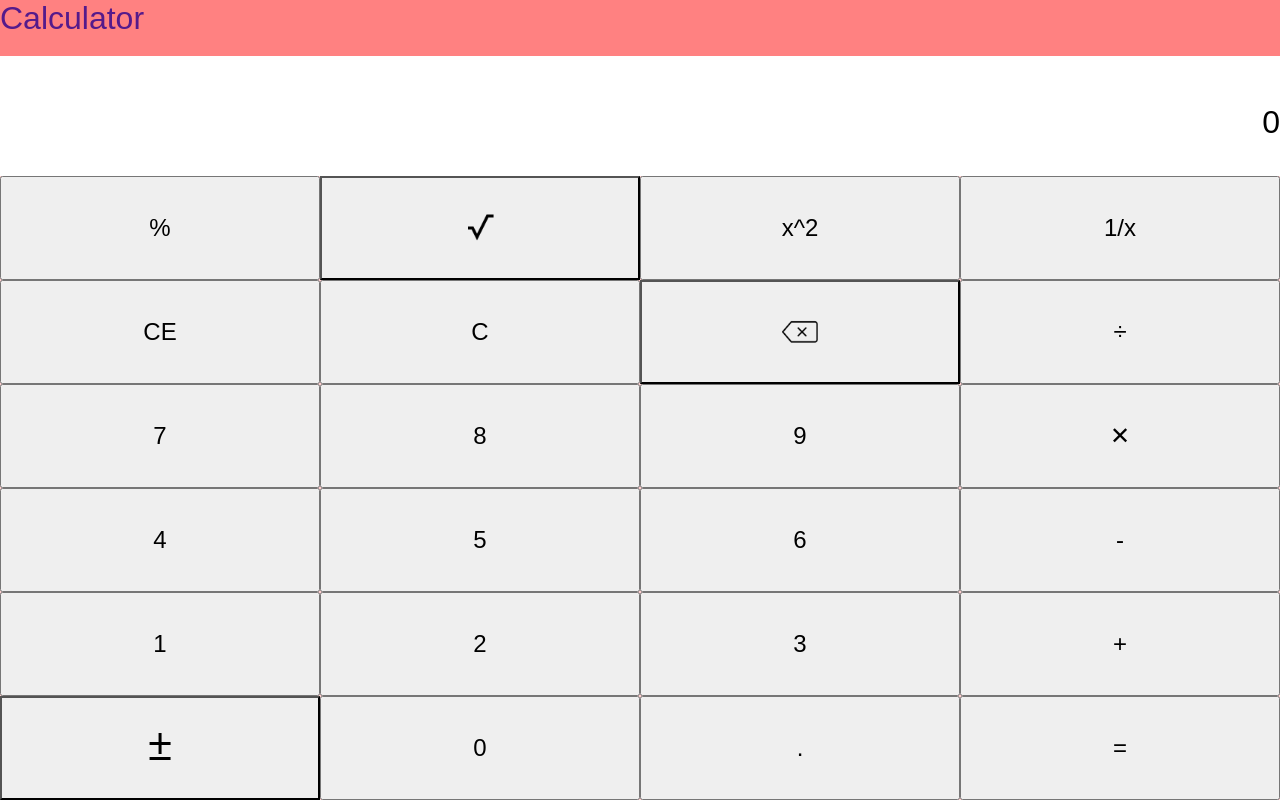
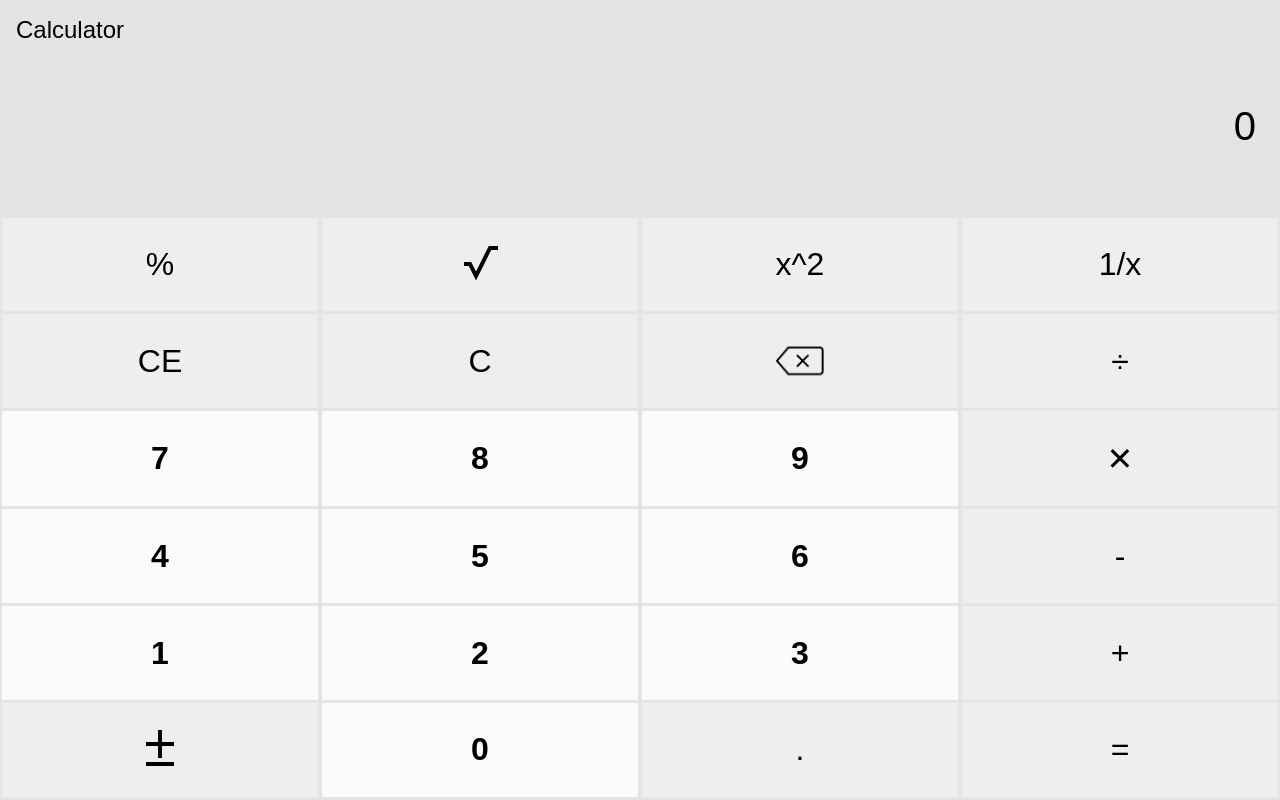
Before and after one commit to skr571999/calculator, a website: page src/html/index.html in a window 1280 px wide. Drawn offline with nearby package versions, Linux system fonts and the light colour scheme; files that its build step writes are made by us from their sources; files whose address does not match are found by name.

Commit message:
add the style to buttons  and add the icon

```diff
--- a/src/html/index.html
+++ b/src/html/index.html
@@ -6,13 +6,16 @@
     <meta name="viewport" content="width=device-width, initial-scale=1.0">
     <meta http-equiv="X-UA-Compatible" content="ie=edge">
     <title>Calculator</title>
-
+    <meta name="theme-color" content="#e4e4e4">
+    <link rel="icon" sizes="192x192" href="./images/icon.png">
     <link rel="stylesheet" href="./styles/main.css">
 </head>
 
 <body>
     <section class="titleContainer">
-        <a href="">Calculator</a>
+        <div>
+            <a href="">Calculator</a>
+        </div>
     </section>
     <section class="calculationContainer">
         <div class="calculation"></div>
@@ -36,24 +39,24 @@
         <button data-value="clear">C</button>
         <button class="plusMinus" data-value="clear" style="background-image: url(images/clear.png)">
         </button>
-        <button data-value="/">÷</button>
-        <button data-value="7">7</button>
-        <button data-value="8">8</button>
-        <button data-value="9">9</button>
-        <button data-value="*">✕</button>
-        <button data-value="4">4</button>
-        <button data-value="5">5</button>
-        <button data-value="6">6</button>
-        <button data-value="-">-</button>
-        <button data-value="1">1</button>
-        <button data-value="2">2</button>
-        <button data-value="3">3</button>
-        <button data-value="+">+</button>
+        <button class="operationButton" data-value="/">÷</button>
+        <button class="numButton" data-value="7">7</button>
+        <button class="numButton" data-value="8">8</button>
+        <button class="numButton" data-value="9">9</button>
+        <button class="operationButton" data-value="*">✕</button>
+        <button class="numButton" data-value="4">4</button>
+        <button class="numButton" data-value="5">5</button>
+        <button class="numButton" data-value="6">6</button>
+        <button class="operationButton" data-value="-">-</button>
+        <button class="numButton" data-value="1">1</button>
+        <button class="numButton" data-value="2">2</button>
+        <button class="numButton" data-value="3">3</button>
+        <button class="operationButton" data-value="+">+</button>
         <button class="plusMinus" data-value="plusMinus" style="background-image: url(images/plusMinus.png)">
         </button>
-        <button data-value="0">0</button>
+        <button class="numButton" data-value="0">0</button>
         <button data-value=".">.</button>
-        <button data-value="=">=</button>
+        <button class="operationButton" data-value="=">=</button>
     </section>
 
     <script src="scripts/main.js"></script>
--- a/src/styles/scss/main.scss
+++ b/src/styles/scss/main.scss
@@ -1,33 +1,44 @@
+$primary-color: #e4e4e4;
+
 body {
-    background-color: #ffd1d1;
+    background-color: $primary-color;
     height: 100%;
     margin: 0;
     display: flex;
     flex-direction: column;
 }
 
+*{
+    box-sizing: border-box;
+}
+
 .titleContainer {
-    background-color: rgb(255, 129, 129);
-    min-height: 7vh;
-    a{
-        text-decoration: none;
-        font-family: sans-serif;
-        display: block;
-        font-size: 4vh;
+    background-color: $primary-color;
+    height: 7vh;
+    div{
+        margin-top: 2vh;
+        padding-left: 2vh;
+        a{
+            color: black;
+            text-decoration: none;
+            font-family: sans-serif;
+            font-size: 3vh;
+        }
     }
 }
 
 .calculationContainer {
-    height: 15vh;
-    background-color: #fff;
+    height: 20vh;
+    background-color: $primary-color;
     text-align: right;
     font-family: sans-serif;
+    padding-right: 3vh;
     .calculation {
         font-size: 3vh;
         height: 2em;
     }
     .result {
-        font-size: 4vh;
+        font-size: 5vh;
     }
 }
 
@@ -37,11 +48,26 @@ body {
 
 .buttonContainer {
     display: grid;
-    height: 78vh;
+    height: 72.8vh;
     grid-template-columns: 25% 25% 25% 25%;
     button {
         padding: 2vh;
-        font-size: 3vh;
+        font-size: 4vh;
+        margin: .2vh;
+        background-color: #EEEEEE;
+        border: none;
+        transition: .1s ease-in;
+        &:hover{
+            background-color: #e0e0e0;
+            box-shadow: 0 0 3px #4d4d4d;
+        }
+        &:active{
+            background-color: #ebebeb;
+            border: none;
+        }
+        &:focus{
+            outline: 0;
+        }
         img {
             max-width: 100%;
             position: relative;
@@ -52,4 +78,17 @@ body {
         background-position: center;
         background-size: 1.5em;
     }
+    .numButton{
+        font-weight: bold;
+        background-color: #fafafa;
+    }
+    .operationButton{
+        &:hover{
+            background-color: #3b5fff;
+            color: white;
+        }
+        &:active{
+            background-color: #839aff;
+        }
+    }
 }
```
Also changed, not shown: src/images/icon.png (added).
